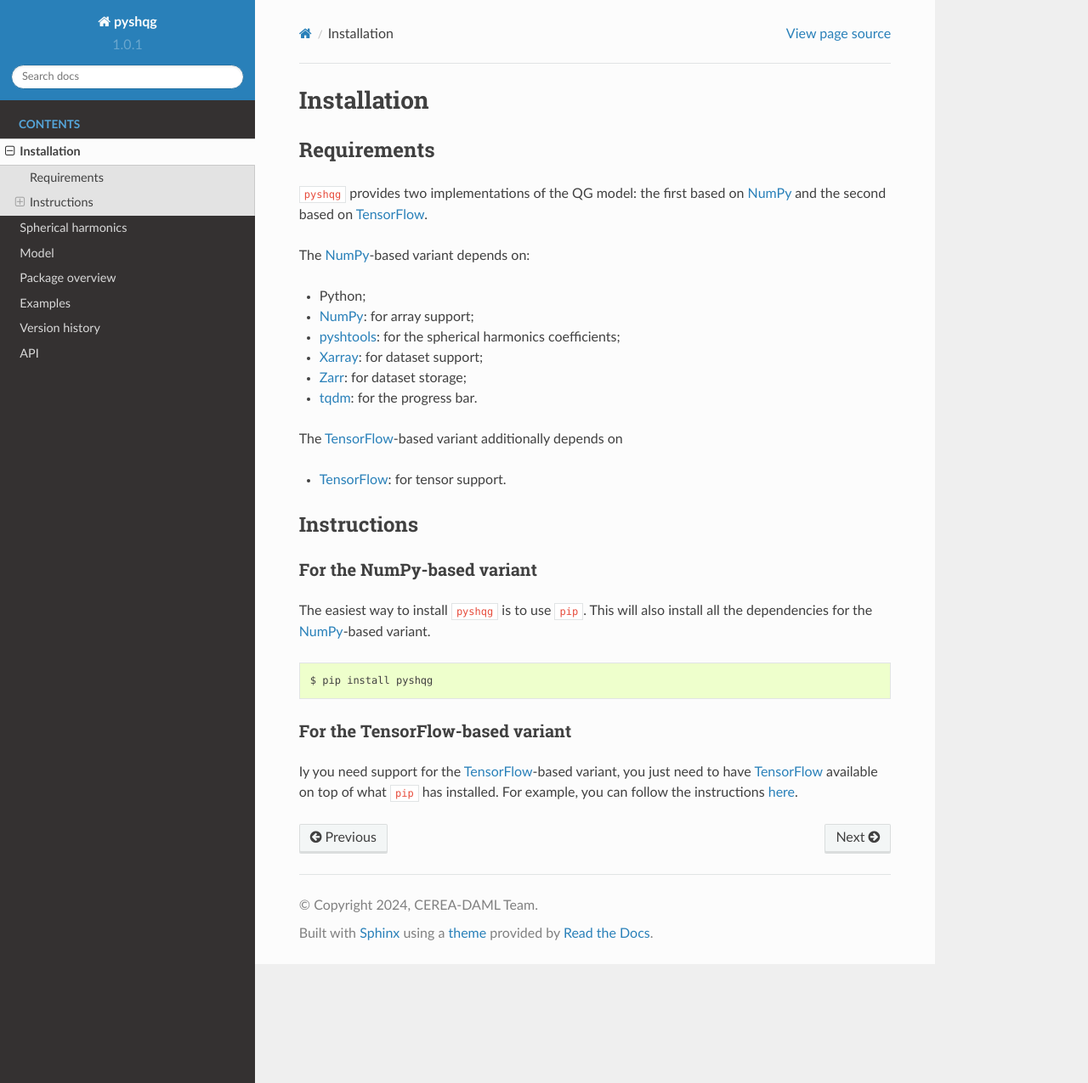
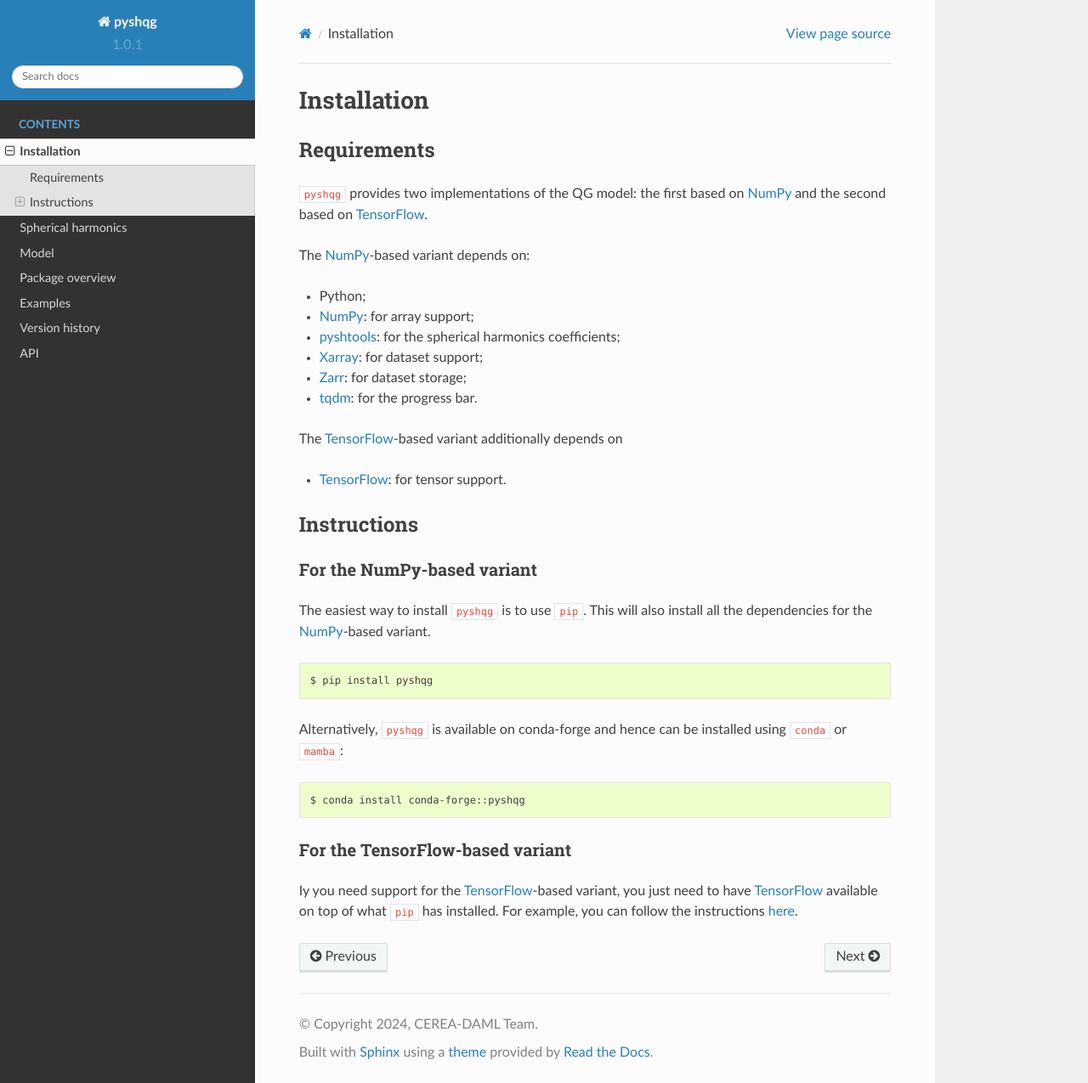
Before and after one commit to cerea-daml/pyshqg, a Sphinx documentation site: the page built from docs/pages/installation.rst, in a window 1280 px wide and 1275 px high. Shown: the whole window at 85% size. Built offline with Sphinx 7.4.7 and the Read the Docs theme 2.0.0, drawn with Linux system fonts in a browser that asks for light colours; pages that are not in the unit, such as notebooks, are missing from menus.

Commit message:
package is now available on conda

```diff
--- a/docs/pages/installation.rst
+++ b/docs/pages/installation.rst
@@ -35,6 +35,13 @@ This will also install all the dependencies for the NumPy_-based variant.
 
     $ pip install pyshqg
 
+Alternatively, ``pyshqg`` is available on conda-forge and hence
+can be installed using ``conda`` or ``mamba``:
+
+.. code-block:: bash
+
+    $ conda install conda-forge::pyshqg
+
 For the TensorFlow-based variant
 ^^^^^^^^^^^^^^^^^^^^^^^^^^^^^^^^^^^^
 
```
Also changed, not shown: README.md (+9 -5 lines), docs/index.rst (+9 -0 lines).
